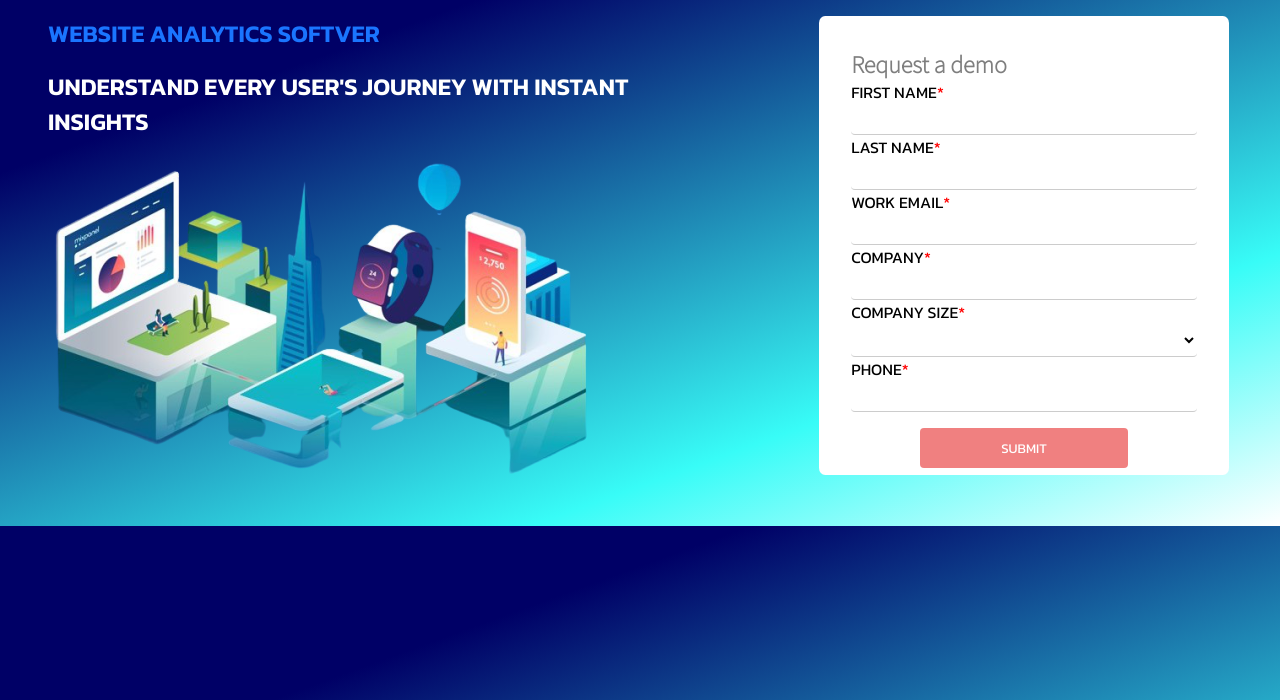
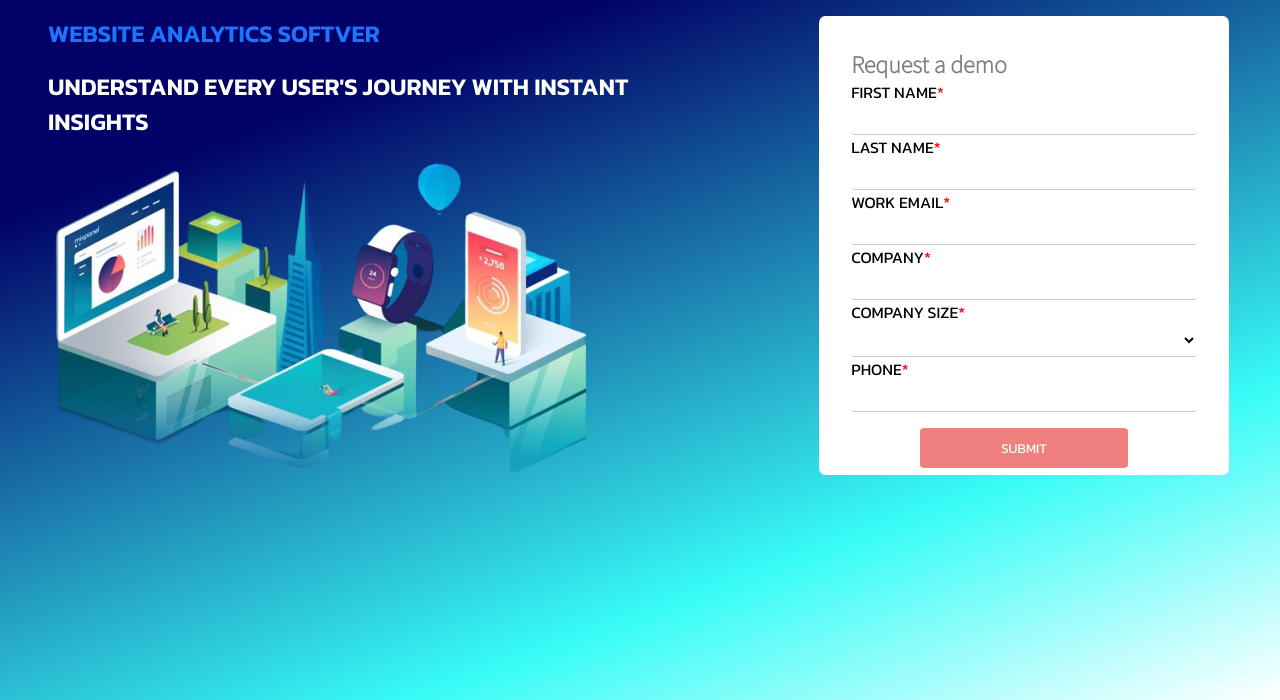
Before and after one commit to markovicdalibor/praksa, a website: page index.html in a window 1280 px wide. Shown: the part 100-800 px from the top of the page. Drawn offline with Linux system fonts and the light colour scheme.

Commit message:
korekcija backgraund

```diff
--- a/main.sass
+++ b/main.sass
@@ -14,7 +14,6 @@ $color: white
     font-family: head2
     color: black
     border-radius: 4px
-
 *
     margin: 0
     padding: 0
@@ -22,7 +21,9 @@ $color: white
 
 body
     background: $bgc
-
+    background-repeat: no-repeat
+    background-position: right top
+    background-attachment: fixed
 main
     max-width: 100%
     height: 100%
--- a/package.json
+++ b/package.json
@@ -19,5 +19,8 @@
   "devDependencies": {
     "webpack": "^4.44.2",
     "webpack-cli": "^3.3.12"
+  },
+  "dependencies": {
+    "sass": "^1.27.0"
   }
 }
```
Also changed, not shown: main.css, 2 other files.
